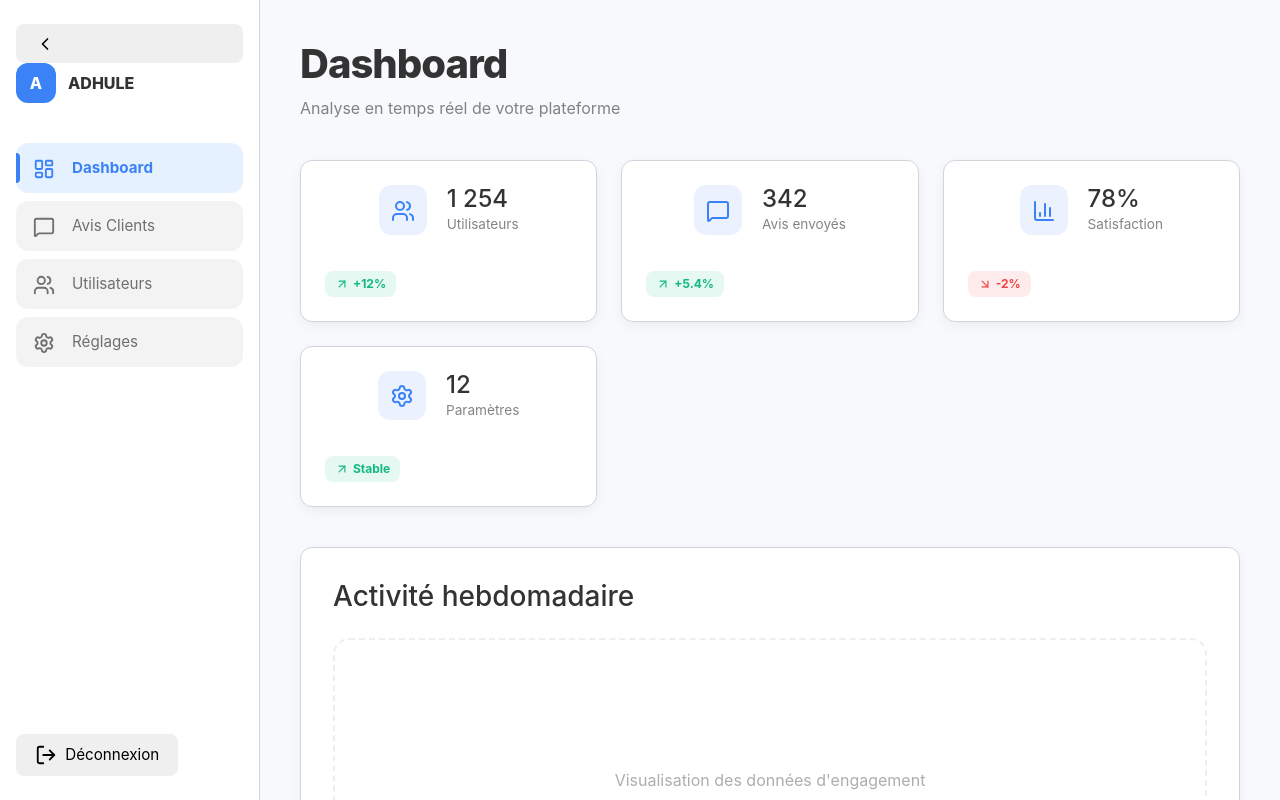
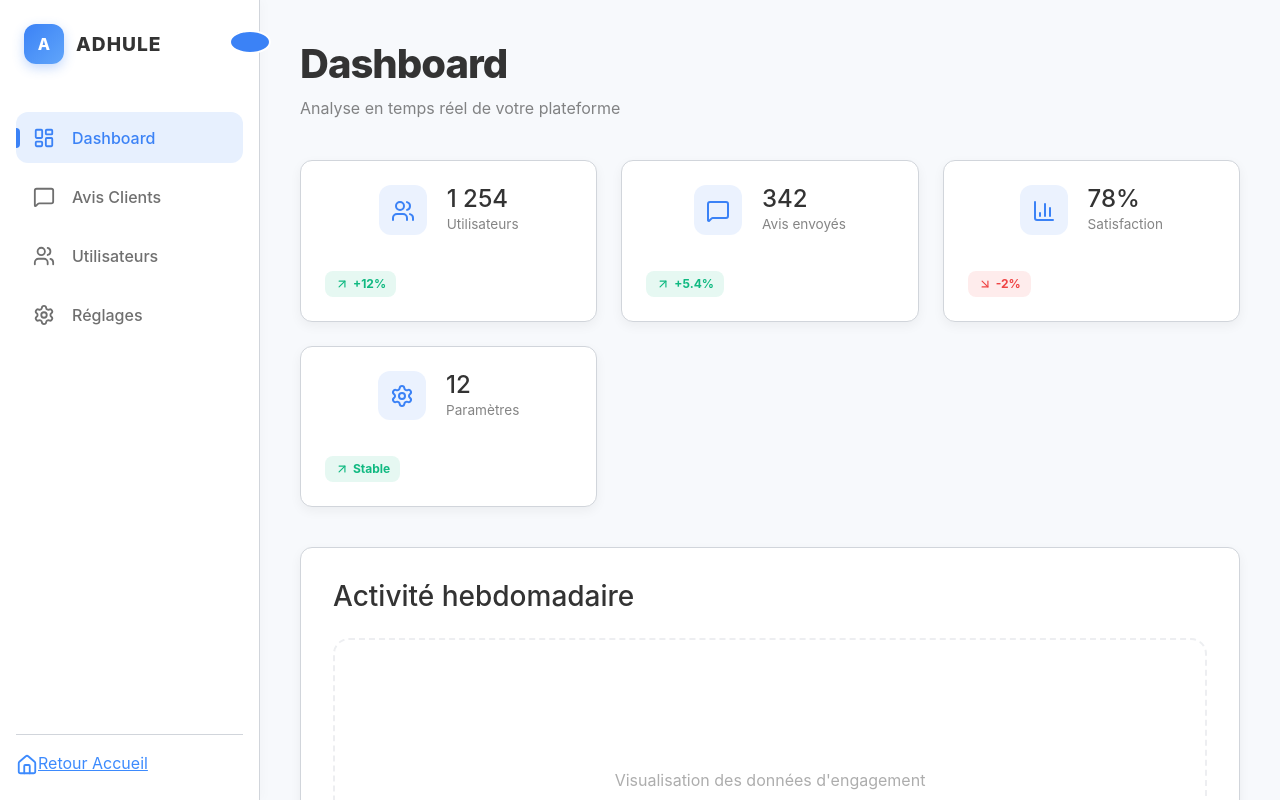
Before and after one commit to ADHULE/useradvice-frontend, a React (Vite) app: page /stats in a window 1280 px wide. Shown: the top 800 px of the page. Built offline with nearby package versions, Linux system fonts and the light colour scheme.

Commit message:
mis a jour et connexion de la logique admini

```diff
--- a/src/assets/styles/common/_Sidebar.scss
+++ b/src/assets/styles/common/_Sidebar.scss
@@ -1,3 +1,7 @@
+// Définition de variables locales si non définies globalement
+$primary-color: #3b82f6; // Bleu moderne
+$transition: cubic-bezier(0.4, 0, 0.2, 1);
+
 .admin-sidebar {
     background: var(--bg-card);
     border-right: 1px solid var(--border);
@@ -7,29 +11,58 @@
     height: 100vh;
     position: sticky;
     top: 0;
-    // border: 1px solid red;
+    transition: width 0.3s $transition;
+    box-shadow: 4px 0 10px rgba(0, 0, 0, 0.02);
+
+    // Bouton de réduction (Toggle)
+    .toggle-btn {
+        position: absolute;
+        right: -12px;
+        top: 30px;
+        width: 24px;
+        height: 24px;
+        background: var(--primary);
+        color: white;
+        border-radius: 50%;
+        display: flex;
+        align-items: center;
+        justify-content: center;
+        cursor: pointer;
+        border: 2px solid var(--bg-card);
+        z-index: 10;
+        transition: transform 0.3s ease;
+
+        &:hover {
+            transform: scale(1.1);
+        }
+    }
 
     .sidebar-header {
         display: flex;
         align-items: center;
         gap: 12px;
-        margin-bottom: 2.5rem;
+        margin-bottom: 3rem;
+        padding-left: 0.5rem;
 
         .logo-icon {
-            width: 40px;
+            min-width: 40px;
             height: 40px;
-            background: var(--primary);
+            background: linear-gradient(135deg, var(--primary), #60a5fa);
             color: white;
             border-radius: 12px;
             display: flex;
             align-items: center;
             justify-content: center;
             font-weight: 800;
+            box-shadow: 0 4px 12px rgba($primary-color, 0.3);
         }
 
         .logo-text {
+            font-size: 1.2rem;
             font-weight: 800;
+            letter-spacing: 1px;
             color: var(--text);
+            white-space: nowrap;
         }
     }
 
@@ -48,35 +81,40 @@
             border-radius: 12px;
             color: var(--text);
             opacity: 0.7;
-            transition: all 0.3s ease;
+            text-decoration: none; // Pour les composants Link
+            transition: all 0.2s $transition;
+            white-space: nowrap;
+            overflow: hidden;
 
             .icon {
                 min-width: 24px;
+                display: flex;
+                align-items: center;
+                justify-content: center;
+            }
+
+            .label {
+                font-weight: 500;
             }
 
             &:hover {
                 opacity: 1;
-                background: rgba($primary-color, 0.05);
+                background: rgba($primary-color, 0.08);
+                color: var(--primary);
             }
 
-            // --- STYLE LORSQUE LA PAGE EST ACTIVE ---
+            // Style Page Active
             &.active {
                 opacity: 1;
-                background: rgba($primary-color, 0.1); // Fond léger coloré
-                color: var(--primary); // Texte et Icône à la couleur primaire
-                font-weight: 700;
+                background: rgba($primary-color, 0.12);
+                color: var(--primary);
+                font-weight: 600;
 
-                .icon {
-                    color: var(--primary);
-                }
-
-                &::before {
-                    // Petit trait de couleur sur le côté
-                    content: "";
+                .active-indicator {
                     position: absolute;
                     left: 0;
-                    height: 60%;
                     width: 4px;
+                    height: 20px;
                     background: var(--primary);
                     border-radius: 0 4px 4px 0;
                 }
@@ -84,16 +122,81 @@
         }
     }
 
-    /* Version réduite */
+    .sidebar-footer {
+        margin-top: auto;
+        padding-top: 1rem;
+        border-top: 1px solid var(--border);
+
+        .home-link {
+            opacity: 0.8;
+
+            &:hover {
+                opacity: 1;
+                background: rgba(var(--text-rgb), 0.05);
+            }
+        }
+    }
+
+    // Version réduite (Desktop)
     &.collapsed {
         padding: 1.5rem 0.75rem;
+        align-items: center;
+
+        .sidebar-header {
+            padding-left: 0;
+            justify-content: center;
+        }
 
         .nav-item {
+            padding: 0.85rem;
             justify-content: center;
-            padding: 0.85rem;
+            width: 48px;
+            height: 48px;
 
-            &.active::before {
-                left: -12px;
+            .label {
+                display: none;
+            }
+
+            &.active .active-indicator {
+                left: -8px; // Ajustement pour l'indicateur en mode réduit
+            }
+        }
+    }
+
+    // Version Mobile
+    &.mobile {
+        position: fixed;
+        bottom: 0;
+        top: auto;
+        height: auto;
+        width: 100% !important;
+        flex-direction: row;
+        padding: 0.75rem;
+        border-right: none;
+        border-top: 1px solid var(--border);
+        justify-content: space-around;
+        z-index: 1000;
+
+        .sidebar-header,
+        .toggle-btn,
+        .sidebar-footer {
+            display: none; // Cache le logo et le footer sur mobile pour gagner de la place
+        }
+
+        .sidebar-nav {
+            flex-direction: row;
+            justify-content: space-around;
+            width: 100%;
+
+            .nav-item {
+                flex-direction: column;
+                gap: 4px;
+                padding: 0.5rem;
+                font-size: 0.7rem;
+
+                .icon {
+                    min-width: 20px;
+                }
             }
         }
     }
--- a/src/components/common/Header.jsx
+++ b/src/components/common/Header.jsx
@@ -4,6 +4,7 @@ import { LogIn, UserPlus, Sun, Moon } from "lucide-react";
 
 import { useThemeGlobal } from "../../context/ThemeContext";
 import { goToPath } from "../navigation/goToPath";
+import { useAuth } from "../../pages/Auth/AuthProvider";
 
 const ButtonGoTo = ({ label, className, icon: Icon, onClick }) => (
   <button className={`btn ${className}`} onClick={onClick}>
@@ -12,7 +13,7 @@ const ButtonGoTo = ({ label, className, icon: Icon, onClick }) => (
   </button>
 );
 
-const Header = ({ isLoggedIn, onLogout }) => {
+const Header = ({ isLoggedIn, onLogout = useAuth }) => {
   const { theme, toggleTheme } = useThemeGlobal();
 
   const handleAuthClick = (action) => {
--- a/src/components/common/Sidebar.jsx
+++ b/src/components/common/Sidebar.jsx
@@ -1,53 +1,43 @@
 import React, { useState, useEffect } from "react";
-import { useLocation } from "react-router-dom"; // Import nécessaire pour détecter l'URL
+import { useLocation, Link } from "react-router-dom";
 import {
   LayoutDashboard,
   MessageSquare,
   Users,
   Settings,
-  LogOut,
   ChevronLeft,
   Menu,
+  Home as HomeIcon,
 } from "lucide-react";
-import { motion } from "framer-motion";
-import { goToPath } from "../navigation/goToPath";
+import { motion, AnimatePresence } from "framer-motion";
 
 const Sidebar = () => {
   const [isCollapsed, setIsCollapsed] = useState(false);
-  const [isMobile, setIsMobile] = useState(window.innerWidth <= 768);
-  const location = useLocation(); // Hook pour obtenir le chemin actuel (ex: "/stats")
+  const [isMobile, setIsMobile] = useState(false);
+  const location = useLocation();
 
+  // Détection du responsive (Mobile vs Desktop)
   useEffect(() => {
-    const handleResize = () => setIsMobile(window.innerWidth <= 768);
+    const handleResize = () => {
+      const mobile = window.innerWidth <= 768;
+      setIsMobile(mobile);
+      if (mobile) setIsCollapsed(false);
+    };
+
+    handleResize();
     window.addEventListener("resize", handleResize);
     return () => window.removeEventListener("resize", handleResize);
   }, []);
 
   const menuItems = [
-    {
-      icon: <LayoutDashboard size={22} />,
-      label: "Dashboard",
-      path: "/stats", // Ajout du chemin pour comparaison
-      action: () => goToPath("/stats"),
-    },
+    { icon: <LayoutDashboard size={22} />, label: "Dashboard", path: "/stats" },
     {
       icon: <MessageSquare size={22} />,
       label: "Avis Clients",
       path: "/reviews",
-      action: () => goToPath("/reviews"),
     },
-    {
-      icon: <Users size={22} />,
-      label: "Utilisateurs",
-      path: "/users",
-      action: () => goToPath("/users"),
-    },
-    {
-      icon: <Settings size={22} />,
-      label: "Réglages",
-      path: "/settings",
-      action: () => goToPath("/settings"),
-    },
+    { icon: <Users size={22} />, label: "Utilisateurs", path: "/users" },
+    { icon: <Settings size={22} />, label: "Réglages", path: "/settings" },
   ];
 
   return (
@@ -55,44 +45,53 @@ const Sidebar = () => {
       className={`admin-sidebar ${isCollapsed ? "collapsed" : ""} ${
         isMobile ? "mobile" : ""
       }`}
-      animate={{ width: isMobile ? "100%" : isCollapsed ? 80 : 260 }}
+      initial={false}
+      animate={{
+        width: isMobile ? "100%" : isCollapsed ? 80 : 260,
+        height: isMobile ? "auto" : "100vh",
+      }}
       transition={{ duration: 0.3, ease: "easeInOut" }}
     >
+      {/* Bouton Toggle (Desktop uniquement) */}
       {!isMobile && (
         <button
           className="toggle-btn"
           onClick={() => setIsCollapsed(!isCollapsed)}
+          aria-label="Réduire la barre"
         >
           {isCollapsed ? <Menu size={20} /> : <ChevronLeft size={20} />}
         </button>
       )}
 
+      {/* Header / Logo */}
       <div className="sidebar-header">
         <div className="logo-icon">A</div>
-        {!isCollapsed && !isMobile && (
+        <AnimatePresence>
+          {!isCollapsed && (
             <motion.span
-            initial={{ opacity: 0 }}
-            animate={{ opacity: 1 }}
+              initial={{ opacity: 0, x: -10 }}
+              animate={{ opacity: 1, x: 0 }}
+              exit={{ opacity: 0 }}
               className="logo-text"
             >
               ADHULE
             </motion.span>
           )}
+        </AnimatePresence>
       </div>
 
+      {/* Navigation principale */}
       <nav className="sidebar-nav">
-        {menuItems.map((item, index) => {
-          // Vérifie si le chemin actuel correspond à l'item
+        {menuItems.map((item) => {
           const isActive = location.pathname === item.path;
-
           return (
-            <button
-              key={index}
-              className={`nav-item ${isActive ? "active" : ""}`} // Classe active dynamique
-              onClick={item.action}
+            <Link
+              key={item.path}
+              to={item.path}
+              className={`nav-item ${isActive ? "active" : ""}`}
             >
               <span className="icon">{item.icon}</span>
-              {!isCollapsed && !isMobile && (
+              {!isCollapsed && (
                 <motion.span
                   initial={{ opacity: 0 }}
                   animate={{ opacity: 1 }}
@@ -101,23 +100,23 @@ const Sidebar = () => {
                   {item.label}
                 </motion.span>
               )}
-              {/* Indicateur visuel (optionnel) */}
               {isActive && !isCollapsed && (
                 <motion.div layoutId="activeNav" className="active-indicator" />
               )}
-            </button>
+            </Link>
           );
         })}
       </nav>
 
-      {!isMobile && (
+      {/* Footer : Retour à l'accueil uniquement */}
       <div className="sidebar-footer">
-          <button className="logout-btn">
-            <LogOut size={22} />
-            {!isCollapsed && <span>Déconnexion</span>}
-          </button>
+        <Link to="/" className="nav-item home-link">
+          <span className="icon">
+            <HomeIcon size={22} />
+          </span>
+          {!isCollapsed && <span className="label">Retour Accueil</span>}
+        </Link>
       </div>
-      )}
     </motion.aside>
   );
 };
--- /dev/null
+++ b/src/pages/Auth/AuthProvider.jsx
@@ -0,0 +1,20 @@
+import { createContext, useContext } from "react";
+import { goToPath } from "../../components/navigation/goToPath";
+
+const AuthContext = createContext();
+
+export const AuthProvider = ({ children }) => {
+  const logout = () => {
+    localStorage.removeItem("token");
+    localStorage.removeItem("user");
+    sessionStorage.clear();
+
+    goToPath("/");
+  };
+
+  return (
+    <AuthContext.Provider value={{ logout }}>{children}</AuthContext.Provider>
+  );
+};
+
+export const useAuth = () => useContext(AuthContext);
```
Also changed, not shown: src/pages/Advices/CreateReviewPage.jsx (+6 -2 lines), src/pages/Home/Home.jsx (+43 -42 lines). Lines whose indentation alone changed are shown as unchanged.
